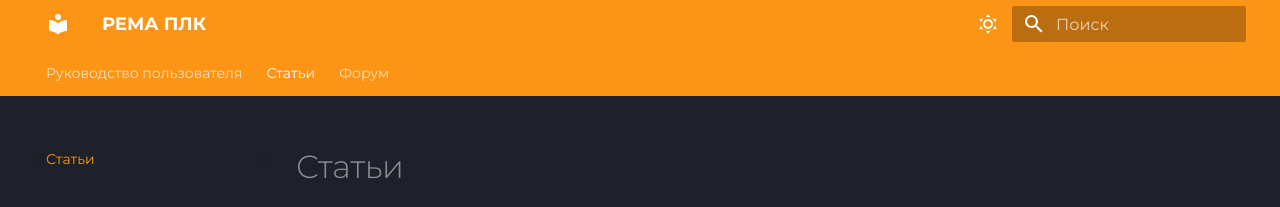
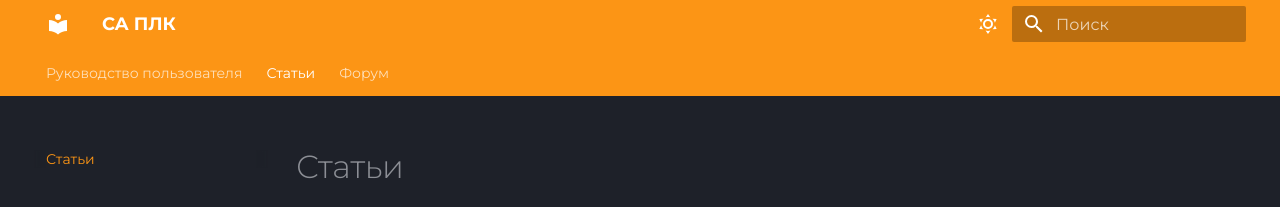
Before and after one commit to plc-doc/P5, an MkDocs documentation site: the page built from docs/blog/index.md, in a window 1280 px wide. Shown: the top 207 px of the page. Built offline with MkDocs 1.6.1 and Material for MkDocs 9.7.7, drawn with Linux system fonts in a browser that asks for light colours; emoji names are drawn with the system emoji font.

Commit message:
изменил название

```diff
--- a/mkdocs.yml
+++ b/mkdocs.yml
@@ -1,4 +1,4 @@
-site_name: РЕМА ПЛК
+site_name:  CA ПЛК
 site_url: https://manual.saplc.ru/
 
 theme:
```
